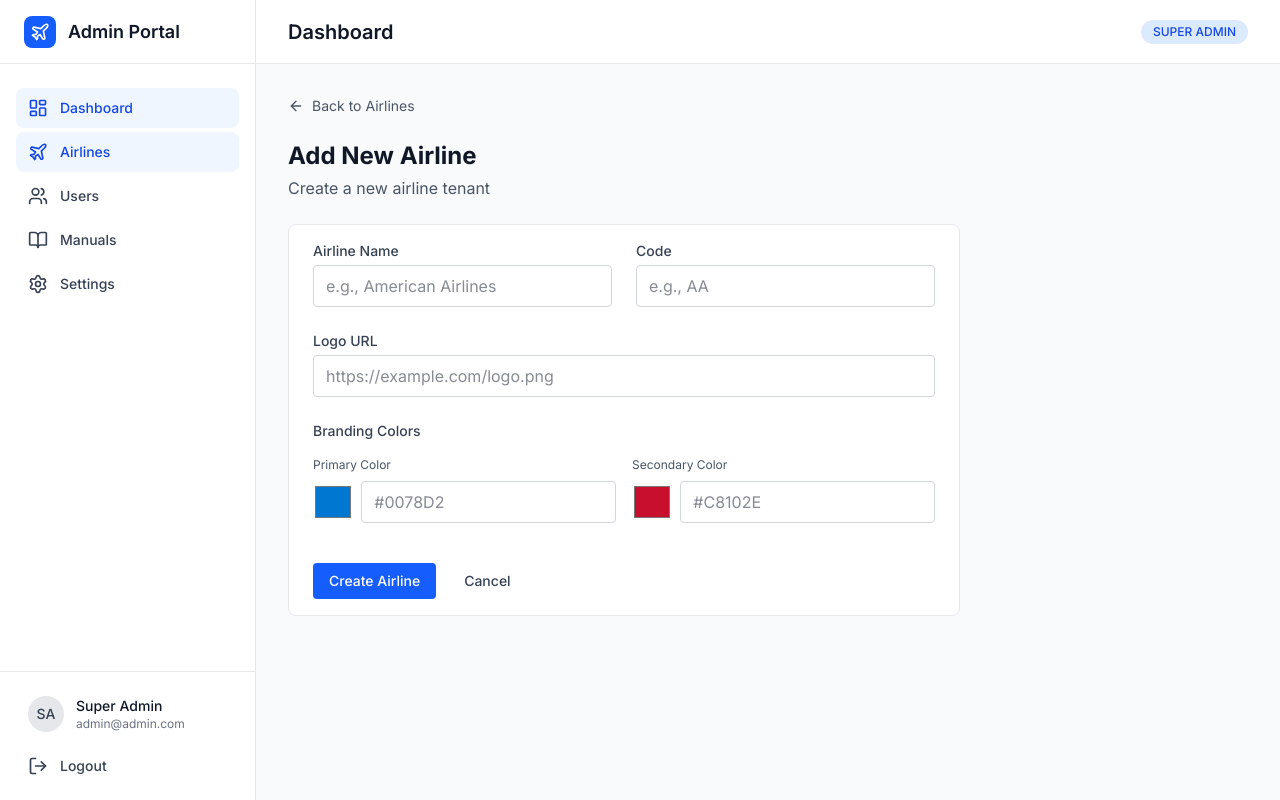
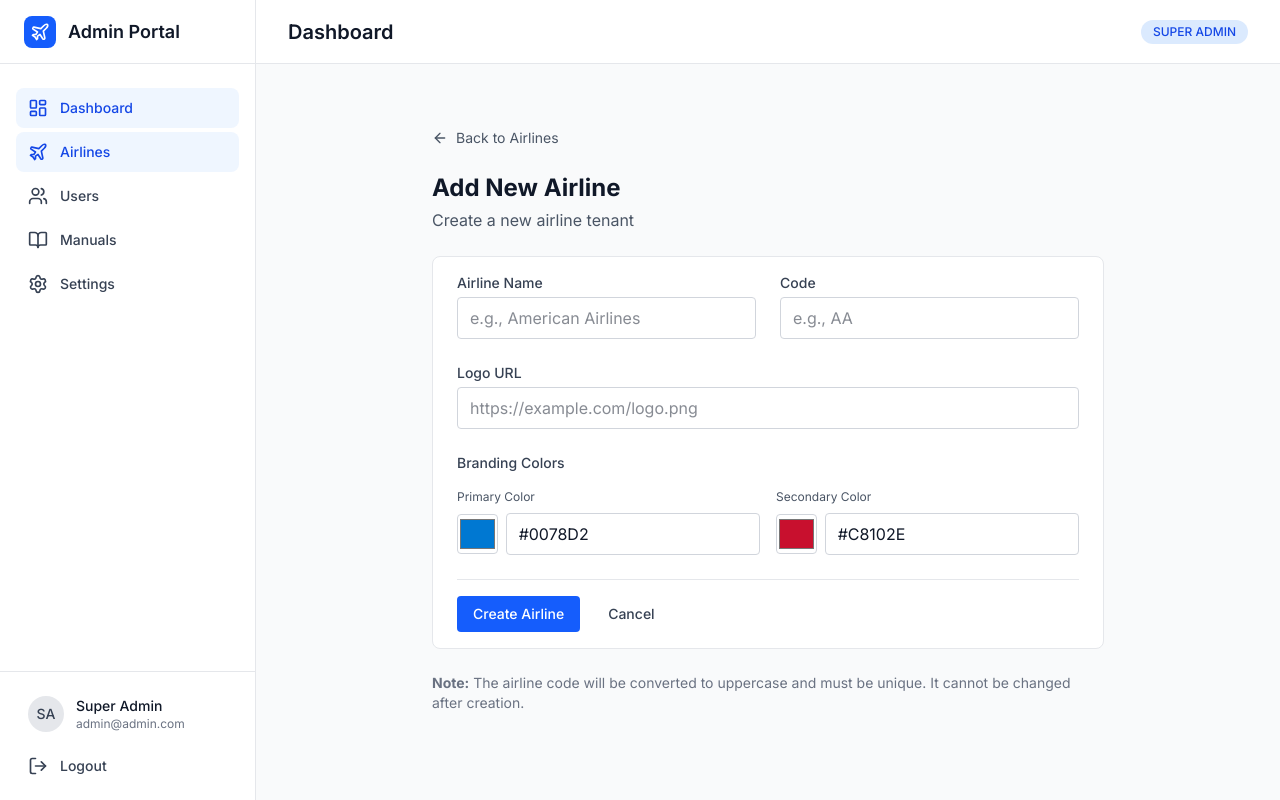
Before and after one commit to dianagomezaircraft/admin-webapp-frontend, a Next.js app: page /dashboard/airlines/new in a window 1280 px wide. Built offline with nearby package versions, Linux system fonts and the light colour scheme; no server answers.

Commit message:
create a feature to add a new airline

```diff
--- a/app/dashboard/airlines/new/page.tsx
+++ b/app/dashboard/airlines/new/page.tsx
@@ -1,76 +1,236 @@
+'use client';
+
+import { useState } from 'react';
+import { useRouter } from 'next/navigation';
+import Link from 'next/link';
+import { Card, CardContent } from '@/components/ui/Card';
+import { Button } from '@/components/ui/Button';
 import { Input } from '@/components/ui/Input';
 import { ArrowLeft } from 'lucide-react';
-import Link from 'next/link';
-import { Card, CardContent, CardHeader, CardTitle } from '@/components/ui/Card';
-import { Button } from '@/components/ui/Button';
+import { airlinesService } from '@/lib/airlines';
 
 export default function NewAirlinePage() {
+  const router = useRouter();
+
+  // Estado del formulario
+  const [formData, setFormData] = useState({
+    name: '',
+    code: '',
+    logo: '',
+    primaryColor: '#0078D2',
+    secondaryColor: '#C8102E',
+  });
+
+  // Estados de control
+  const [creating, setCreating] = useState(false);
+  const [error, setError] = useState<string | null>(null);
+
+  /**
+   * Maneja los cambios en los inputs del formulario
+   */
+  function handleInputChange(field: string, value: string) {
+    setFormData(prev => ({
+      ...prev,
+      [field]: value,
+    }));
+    // Limpiar error al editar
+    setError(null);
+  }
+
+  /**
+   * Crea la nueva aerolínea en el servidor
+   */
+  async function handleCreateAirline(e: React.FormEvent) {
+    e.preventDefault();
+
+    // Validación de campos requeridos
+    if (!formData.name.trim()) {
+      setError('Airline name is required');
+      return;
+    }
+
+    if (!formData.code.trim()) {
+      setError('Airline code is required');
+      return;
+    }
+
+    // Validar que el código tenga máximo 3 caracteres
+    if (formData.code.length > 3) {
+      setError('Airline code must be 3 characters or less');
+      return;
+    }
+
+    try {
+      setCreating(true);
+      setError(null);
+
+      // Preparar los datos para enviar
+      const createData = {
+        name: formData.name.trim(),
+        code: formData.code.trim().toUpperCase(), // Convertir a mayúsculas
+        logo: formData.logo.trim() || undefined, // Si está vacío, no enviar
+        branding: {
+          primaryColor: formData.primaryColor,
+          secondaryColor: formData.secondaryColor,
+        },
+      };
+
+      // Llamar al servicio de creación
+      await airlinesService.create(createData);
+
+      // Si todo sale bien, redirigir a la lista de aerolíneas
+      router.push('/dashboard/airlines');
+
+    } catch (err) {
+      console.error('Error creating airline:', err);
+      setError(err instanceof Error ? err.message : 'Failed to create airline');
+    } finally {
+      setCreating(false);
+    }
+  }
+
   return (
-    <div className="max-w-2xl space-y-6">
-      <Link href="/airlines" className="inline-flex items-center text-sm text-gray-600 hover:text-gray-900">
+    <div className="max-w-2xl mx-auto space-y-6 py-8">
+      {/* Botón de regreso */}
+      <Link
+        href="/dashboard/airlines"
+        className="inline-flex items-center text-sm text-gray-600 hover:text-gray-900 transition-colors"
+      >
         <ArrowLeft className="w-4 h-4 mr-2" />
         Back to Airlines
       </Link>
 
+      {/* Encabezado */}
       <div>
         <h2 className="text-2xl font-bold text-gray-900">Add New Airline</h2>
         <p className="text-gray-600 mt-1">Create a new airline tenant</p>
       </div>
 
+      {/* Mensaje de error */}
+      {error && (
+        <div className="bg-red-50 border border-red-200 text-red-800 px-4 py-3 rounded-lg flex items-center">
+          <span className="text-red-600 mr-2">⚠</span>
+          {error}
+        </div>
+      )}
+
+      {/* Formulario */}
       <Card>
         <CardContent className="p-6">
-          <form className="space-y-6">
+          <form onSubmit={handleCreateAirline} className="space-y-6">
+
+            {/* Nombre y Código */}
             <div className="grid grid-cols-1 md:grid-cols-2 gap-6">
               <Input
                 label="Airline Name"
+                value={formData.name}
+                onChange={(e) => handleInputChange('name', e.target.value)}
                 placeholder="e.g., American Airlines"
                 required
+                disabled={creating}
               />
               <Input
                 label="Code"
+                value={formData.code}
+                onChange={(e) => handleInputChange('code', e.target.value)}
                 placeholder="e.g., AA"
                 maxLength={3}
                 required
+                disabled={creating}
               />
             </div>
 
+            {/* Logo URL */}
             <Input
               label="Logo URL"
+              value={formData.logo}
+              onChange={(e) => handleInputChange('logo', e.target.value)}
+              type="url"
               placeholder="https://example.com/logo.png"
-              type="url"
+              disabled={creating}
             />
 
+            {/* Colores de Branding */}
             <div className="space-y-4">
               <label className="block text-sm font-medium text-gray-700">
                 Branding Colors
               </label>
-              <div className="grid grid-cols-2 gap-4">
+              <div className="grid grid-cols-1 md:grid-cols-2 gap-4">
+                {/* Color Primario */}
                 <div>
-                  <label className="block text-xs text-gray-600 mb-2">Primary Color</label>
+                  <label className="block text-xs text-gray-600 mb-2">
+                    Primary Color
+                  </label>
                   <div className="flex items-center space-x-2">
-                    <input type="color" className="w-12 h-10 rounded cursor-pointer" defaultValue="#0078D2" />
-                    <Input placeholder="#0078D2" />
+                    <input
+                      type="color"
+                      className="w-12 h-10 rounded cursor-pointer border border-gray-300"
+                      value={formData.primaryColor}
+                      onChange={(e) => handleInputChange('primaryColor', e.target.value)}
+                      disabled={creating}
+                    />
+                    <Input
+                      value={formData.primaryColor}
+                      onChange={(e) => handleInputChange('primaryColor', e.target.value)}
+                      placeholder="#0078D2"
+                      disabled={creating}
+                    />
                   </div>
                 </div>
+
+                {/* Color Secundario */}
                 <div>
-                  <label className="block text-xs text-gray-600 mb-2">Secondary Color</label>
+                  <label className="block text-xs text-gray-600 mb-2">
+                    Secondary Color
+                  </label>
                   <div className="flex items-center space-x-2">
-                    <input type="color" className="w-12 h-10 rounded cursor-pointer" defaultValue="#C8102E" />
-                    <Input placeholder="#C8102E" />
+                    <input
+                      type="color"
+                      className="w-12 h-10 rounded cursor-pointer border border-gray-300"
+                      value={formData.secondaryColor}
+                      onChange={(e) => handleInputChange('secondaryColor', e.target.value)}
+                      disabled={creating}
+                    />
+                    <Input
+                      value={formData.secondaryColor}
+                      onChange={(e) => handleInputChange('secondaryColor', e.target.value)}
+                      placeholder="#C8102E"
+                      disabled={creating}
+                    />
                   </div>
                 </div>
               </div>
             </div>
 
-            <div className="flex space-x-3 pt-4">
-              <Button type="submit">Create Airline</Button>
-              <Link href="/airlines">
-                <Button type="button" variant="ghost">Cancel</Button>
-              </Link>
+            {/* Botones de acción */}
+            <div className="flex space-x-3 pt-4 border-t border-gray-200">
+              <Button
+                type="submit"
+                disabled={creating}
+              >
+                {creating ? 'Creating...' : 'Create Airline'}
+              </Button>
+
+              <Button
+                type="button"
+                variant="ghost"
+                onClick={() => router.push('/dashboard/airlines')}
+                disabled={creating}
+              >
+                Cancel
+              </Button>
             </div>
           </form>
         </CardContent>
       </Card>
+
+      {/* Información adicional */}
+      <div className="text-sm text-gray-500">
+        <p>
+          <strong>Note:</strong> The airline code will be converted to uppercase
+          and must be unique. It cannot be changed after creation.
+        </p>
+      </div>
     </div>
   );
 }
```
